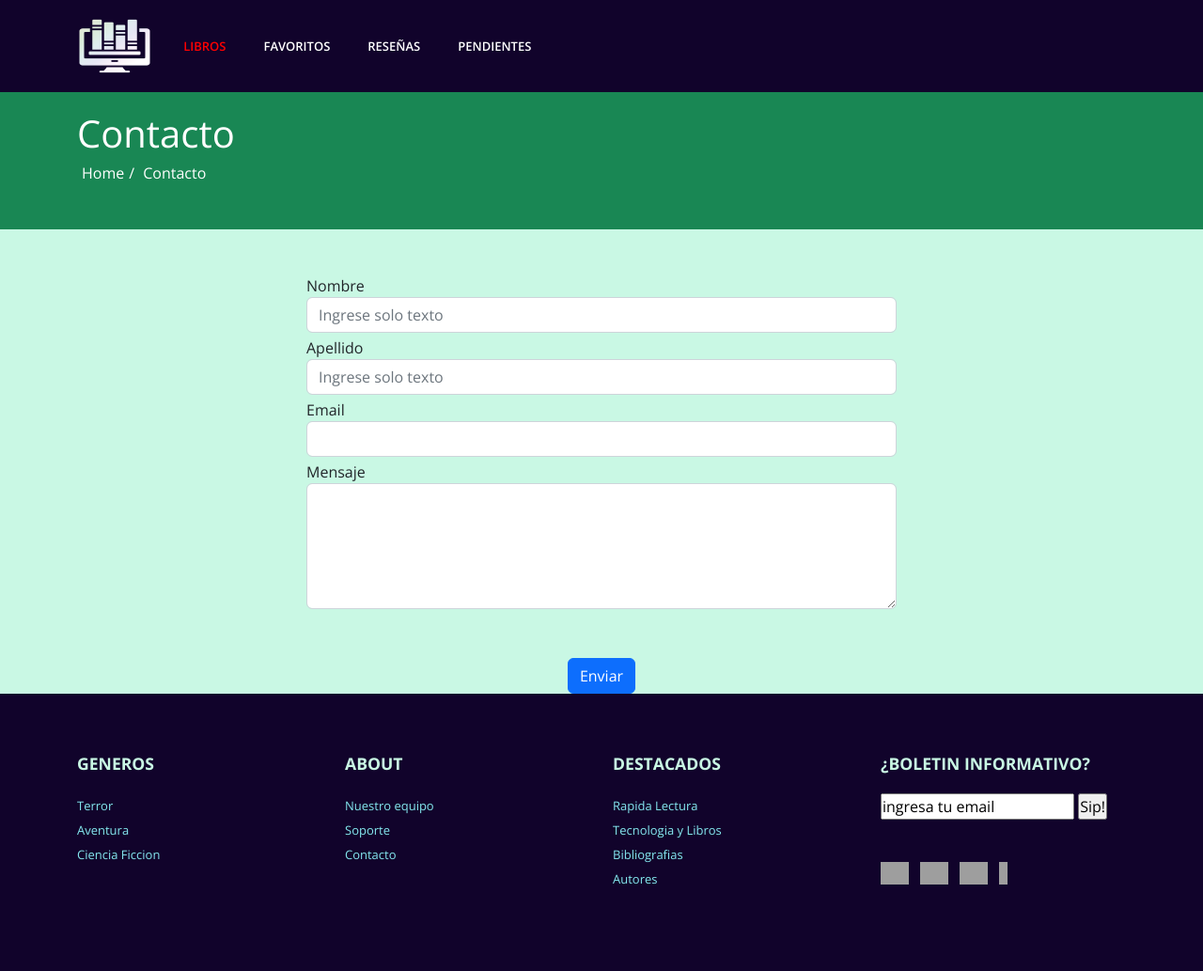
After one commit to fsarvi/biblioteca_virtual, a Django app: page /contacto/ in a window 1280 px wide. The commit adds this page. Shown: the whole page at 94% size. Run offline with Django 3.2, Linux system fonts and the light colour scheme; grey boxes are pictures that could not be loaded.

Commit message:
formulario contacto
Formulario de contacto inicial, faltan mejoras.

```diff
--- /dev/null
+++ b/Templates/contacto.html
@@ -0,0 +1,49 @@
+{% extends 'layouts/base.html' %}
+
+{% load static %}
+
+{% block content %}
+    <div id="tf-header" class="bg-success">
+        <div class="container">
+            <h1>Contacto</h1>
+            <ol class="breadcrumb">
+                <li><a href="{% url 'index' %}">Home</a></li>
+                <li>Contacto</li>
+            </ol>
+        </div>
+    </div>
+    <form novalidate id="contact-form" name="contact-form" action="{% url 'contacto' %}" method="POST">
+        {% csrf_token %}
+
+        {% comment %} {{ contacto_form }} {% endcomment %}
+
+        {% comment %} <table>
+            {{ contacto_form.as_table }}
+        </table> {% endcomment %}
+
+        {% comment %} <ul>
+            {{ contacto_form.as_ul }}
+        </ul> {% endcomment %}
+        {% comment %} {{ contacto_form.as_p }} {% endcomment %}
+        <div class="row mt-5">
+
+            {% for campo in contacto_form %}
+
+                <div class="col-md-6 offset-md-3">
+
+                    <div class="md-form mb-1">
+                        <label for="">{{campo.label}}</label>
+                        {{campo}}
+                    </div>
+                    <div>{{campo.errors}}</div>
+                </div>
+
+            {% endfor %}
+
+        </div>
+
+        <div class="text-center text-md-left mt-5">
+            <button class="btn btn-primary" type="submit">Enviar</button>
+        </div>
+    </form>
+{% endblock content %}
--- a/Templates/layouts/partials/footer.html
+++ b/Templates/layouts/partials/footer.html
@@ -23,7 +23,7 @@
                     <h4>About</h4>
                     <li><a href="{% url 'equipo' %}">Nuestro equipo</a></li>
                     <li><a href="#">Soporte</a></li>
-                    <li><a href="#">Contacto</a></li>
+                    <li><a href="{% url 'contacto' %}">Contacto</a></li>
                 </ul>
 
             </div>
--- /dev/null
+++ b/biblioteca_virtual/forms.py
@@ -0,0 +1,48 @@
+from django import forms
+from django.forms import ValidationError
+
+def solo_caracteres(value):
+    if any(char.isdigit() for char in value ):
+        raise ValidationError('El campo no puede contener números: %(valor)s',
+                            code='Error1',
+                            params={'valor':value})
+
+def maximo_caracteres(value):
+
+        if len(value) > 10:
+            raise ValidationError("Superas la cantidad máxima de 10 caracteres")
+        return
+
+def clean_nombre(self):
+        data = self.cleaned_data['nombre']
+        if len(data) > 10:
+            raise ValidationError("Superas la cantidad máxima de 10 caracteres")
+        return data
+
+class ContactoForm(forms.Form):
+
+    nombre = forms.CharField(
+            label='Nombre',
+            max_length=10,
+            validators=(solo_caracteres,maximo_caracteres),
+            widget= forms.TextInput(attrs={'class':'form-control','placeholder':'Ingrese solo texto'})
+            )
+    apellido = forms.CharField(
+            label='Apellido',
+            max_length=10,
+            validators=(solo_caracteres,maximo_caracteres),
+            widget= forms.TextInput(attrs={'class':'form-control','placeholder':'Ingrese solo texto'})
+            )
+
+    email = forms.EmailField(
+            label='Email',
+            max_length=50,
+            error_messages={
+                    'required': 'Por favor completa el campo',
+                },
+            widget= forms.TextInput(attrs={'class':'form-control','type':'email'})
+            )
+    mensaje = forms.CharField(
+            label='Mensaje',
+            max_length=500,
+            widget=forms.Textarea(attrs={'class':'form-control','rows':5}))
--- a/biblioteca_virtual/settings.py
+++ b/biblioteca_virtual/settings.py
@@ -91,16 +91,15 @@ AUTH_PASSWORD_VALIDATORS = [
 # Internationalization
 # https://docs.djangoproject.com/en/3.2/topics/i18n/
 
-LANGUAGE_CODE = 'en-us'
+LANGUAGE_CODE = 'es-ar'
 
-TIME_ZONE = 'UTC'
+TIME_ZONE = 'America/Argentina/Buenos_Aires'
 
 USE_I18N = True
 
 USE_L10N = True
 
 USE_TZ = True
-
 
 # Static files (CSS, JavaScript, Images)
 # https://docs.djangoproject.com/en/3.2/howto/static-files/
--- a/biblioteca_virtual/urls.py
+++ b/biblioteca_virtual/urls.py
@@ -5,6 +5,7 @@ from . import views
 urlpatterns = [
     path('admin/', admin.site.urls),
     path('', views.index, name= 'index'),
-    path('sinopsis/<int:id>',views.sinopsis, name= 'sinopsis'),
-    path('nuestro-equipo',views.equipo, name= 'equipo')
+    path('sinopsis/<int:id>/',views.sinopsis, name= 'sinopsis'),
+    path('nuestro-equipo/',views.equipo, name= 'equipo'),
+    path('contacto/',views.contacto, name= 'contacto')
 ]
--- a/biblioteca_virtual/views.py
+++ b/biblioteca_virtual/views.py
@@ -1,5 +1,8 @@
 from django.shortcuts import render
 from numpy import true_divide
+from .forms import ContactoForm
+from django.contrib import messages
+
 
 
 def index(request):
@@ -88,3 +91,19 @@ def sinopsis(request, id):
 
 def equipo(request):
     return render(request, 'equipo.html', {})
+
+
+def contacto(request):
+    if request. method == "POST":
+        # Creo la instancia populada con los datos cargados en pantalla
+        contacto_form = ContactoForm(request. POST)
+        # Valido y proceso los datos.
+        if contacto_form.is_valid():
+            pass
+
+    else:
+        # Creo el formulario vacío con los valores por defecto
+        contacto_form = ContactoForm()
+
+
+    return render(request, "contacto.html", {'contacto_form': contacto_form})
--- a/static/css/style.css
+++ b/static/css/style.css
@@ -13,18 +13,14 @@
 }
 
 /* formato de todos los elementos para que no tengan atributos por default */
-h4,
-h5,
-h6,
-h1,
-h2,
-h3 {margin-top: 0;}
+* {
+	margin: 0;
+	padding: 0;
+}
 
-ul,
-ol {margin: 0;}
-
-p {margin: 0;}
-a {text-decoration: none;}
+a {
+	text-decoration: none;
+}
 
 html,body {
 	font-family: 'Open Sans', sans-serif;
@@ -426,3 +422,4 @@ li.youtube a span {
 .puntuacion{
 	height: fit-content;
 }
+/*--------------------- formulario contacto --------------------*/
```
